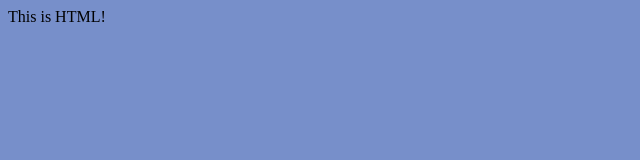
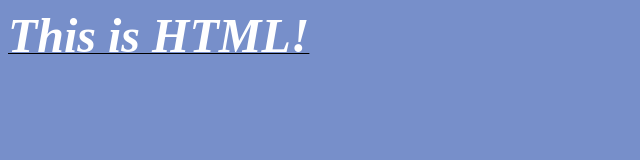
Before and after one commit to noereyes10/4bmelecio, a plain HTML site: page index.html in a window 1280 px wide. Shown: the whole page, without its empty margins (0-640 px from the left). Drawn offline with Linux system fonts and the light colour scheme.

Commit message:
se modifico el texto en index

```diff
--- a/index.html
+++ b/index.html
@@ -1,6 +1,10 @@
 <html>
 <head><title>Mi primera Pagina</title>
 <body bgcolor="#778FCA">
+<b><u><i>
+<font size="25">
+<font color="white">
+<font face="forte">
 This is HTML!
 </body>
 </html>
```
